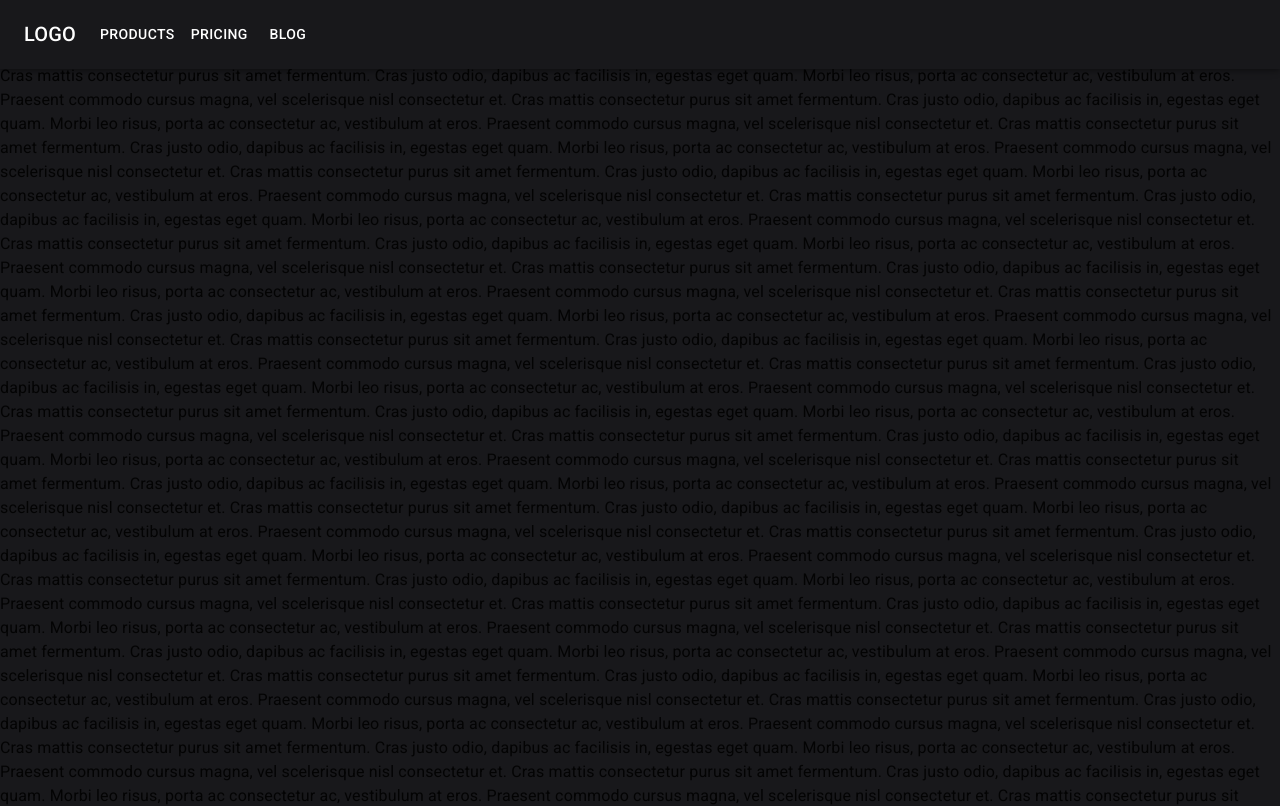
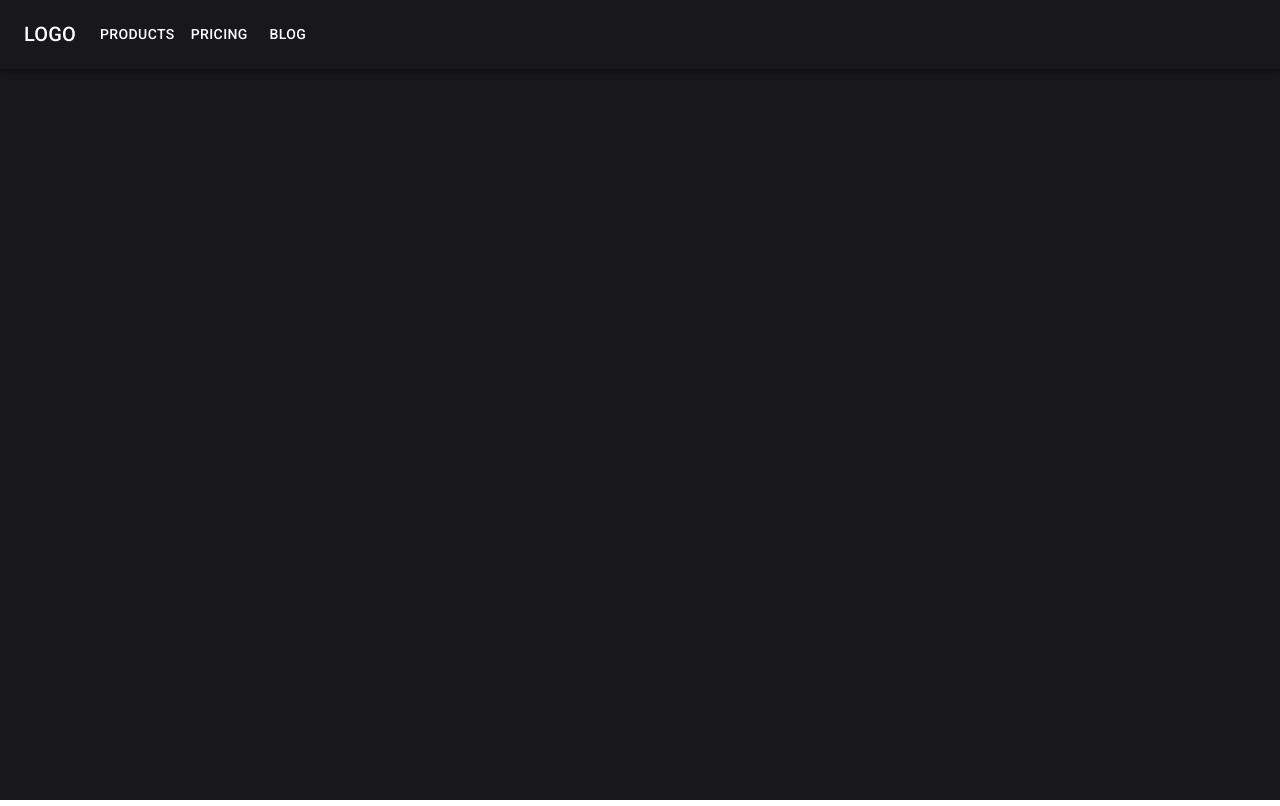
Before and after one commit to nlSzekely/silly-sloths, a React (Create React App) app: page / in a window 1280 px wide. Shown: the top 806 px of the page. Built offline with nearby package versions, Linux system fonts and the light colour scheme.

Commit message:
scroll to top functionality

```diff
--- a/src/App.js
+++ b/src/App.js
@@ -1,11 +1,10 @@
-import {createTheme} from '@mui/material/styles';
-import {green, purple} from '@mui/material/colors';
-import {ThemeProvider, CssBaseline} from '@mui/material';
-import Container from '@mui/material/Container';
+import { createTheme } from '@mui/material/styles';
+import { green, purple } from '@mui/material/colors';
+import { ThemeProvider, CssBaseline } from '@mui/material';
 import Grid from '@mui/material/Grid';
 
-import HideAppBar from './components/HideAppBar/HideAppBar';
-import ResponsiveAppBar from './components/ResponsiveAppBar/ResponsiveAppBar';
+import NavBar from './components/HideAppBar/HideAppBar';
+import ScrollTop from "./components/ScrollToTop/ScrollToTop";
 
 const theme = createTheme({
     palette: {
@@ -22,16 +21,9 @@ function App() {
     return (
         <ThemeProvider theme={theme}>
             <CssBaseline>
-                <Grid  sx={styles.container}>
-                    <HideAppBar />
-                    {[...new Array(999)]
-                        .map(
-                            () => `Cras mattis consectetur purus sit amet fermentum.
-Cras justo odio, dapibus ac facilisis in, egestas eget quam.
-Morbi leo risus, porta ac consectetur ac, vestibulum at eros.
-Praesent commodo cursus magna, vel scelerisque nisl consectetur et.`
-                        )
-                        .join('\n')}
+                <Grid sx={styles.container}>
+                    <NavBar />
+                    <ScrollTop />
                 </Grid>
             </CssBaseline>
         </ThemeProvider>
@@ -42,7 +34,7 @@ const styles = {
     container: {
         backgroundColor: 'primary.main',
         minHeight: '100vh',
-        width:"100%"
+        width: "100%"
     },
 };
 
--- a/src/components/HideAppBar/HideAppBar.js
+++ b/src/components/HideAppBar/HideAppBar.js
@@ -26,7 +26,7 @@ export default function HideAppBar(props) {
                     <ResponsiveAppBar />
                 </AppBar>
             </HideOnScroll>
-            <Toolbar />
+            <Toolbar id="back-to-top-anchor" />
         </React.Fragment>
     );
 }
--- /dev/null
+++ b/src/components/ScrollToTop/ScrollToTop.js
@@ -0,0 +1,41 @@
+import * as React from 'react';
+import useScrollTrigger from '@mui/material/useScrollTrigger';
+import Box from '@mui/material/Box';
+import Fab from '@mui/material/Fab';
+import KeyboardArrowUpIcon from '@mui/icons-material/KeyboardArrowUp';
+import Zoom from '@mui/material/Zoom';
+
+function ScrollTop() {
+
+    const trigger = useScrollTrigger();
+
+    const handleClick = (event) => {
+        const anchor = (event.target.ownerDocument || document).querySelector(
+            '#back-to-top-anchor',
+        );
+
+        if (anchor) {
+            anchor.scrollIntoView({
+                behavior: 'smooth',
+                block: 'center',
+            });
+        }
+    };
+
+    return (
+        <Zoom in={trigger}>
+            <Box
+                onClick={handleClick}
+                role="presentation"
+                sx={{ position: 'fixed', bottom: 16, right: 16 }}
+            >
+                <Fab color="secondary" size="small" aria-label="scroll back to top">
+                    <KeyboardArrowUpIcon />
+                </Fab>
+            </Box>
+        </Zoom>
+    );
+}
+
+
+export default ScrollTop;
```
